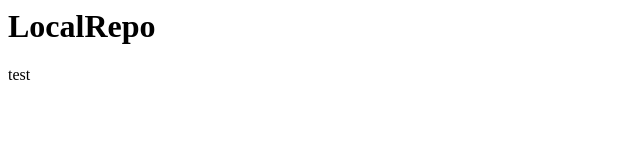
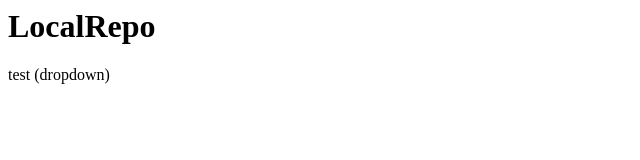
Before and after one commit to Aayush538/Local, a plain HTML site: page index.html in a window 1280 px wide. Shown: the full height of the page, 0-640 px from the left. Drawn offline with Linux system fonts and the light colour scheme.

```diff
--- a/index.html
+++ b/index.html
@@ -1,2 +1,2 @@
 <h1>LocalRepo</h1>
-<p>test</p>
+<p>test (dropdown)</p>
```
